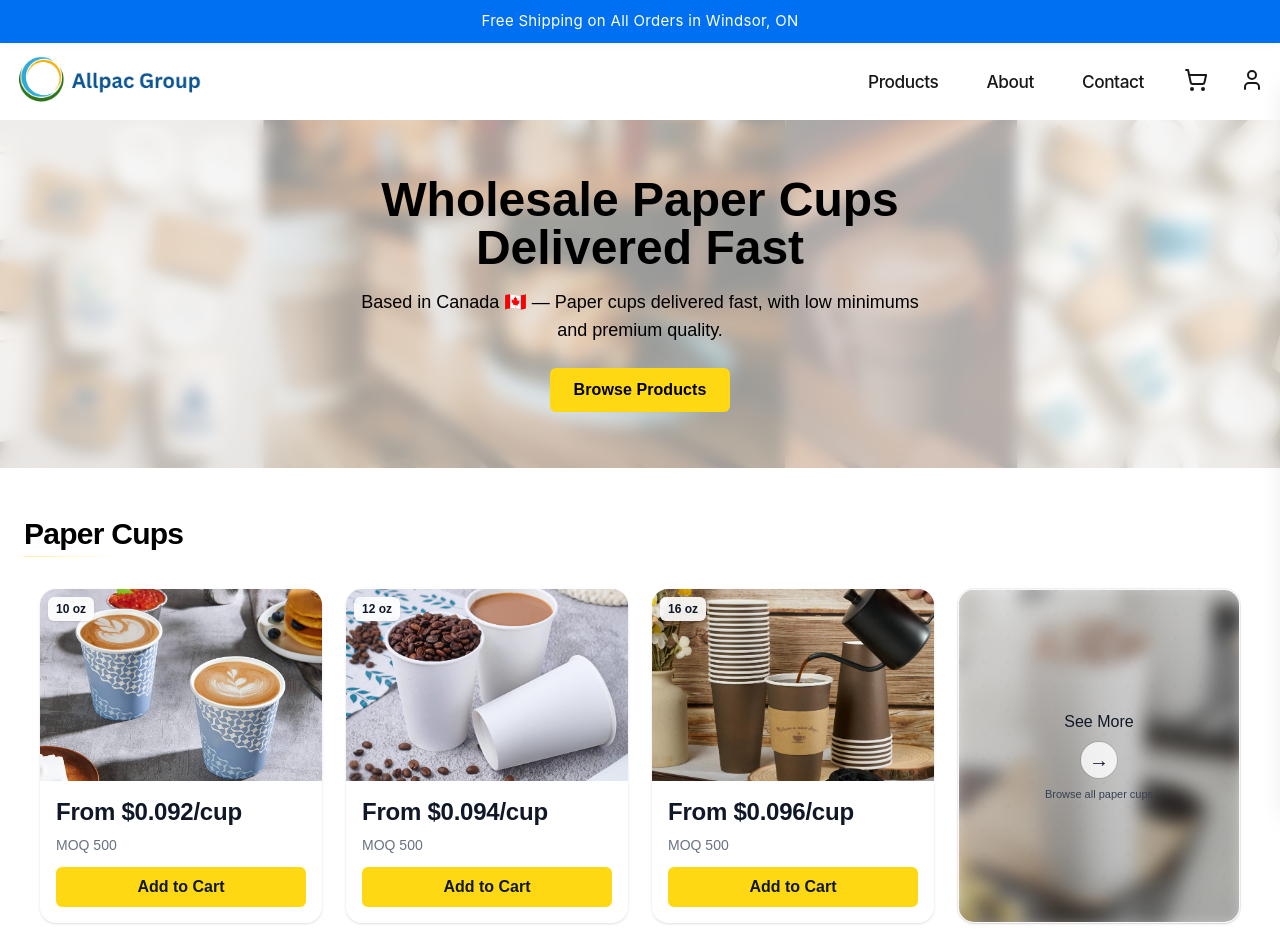
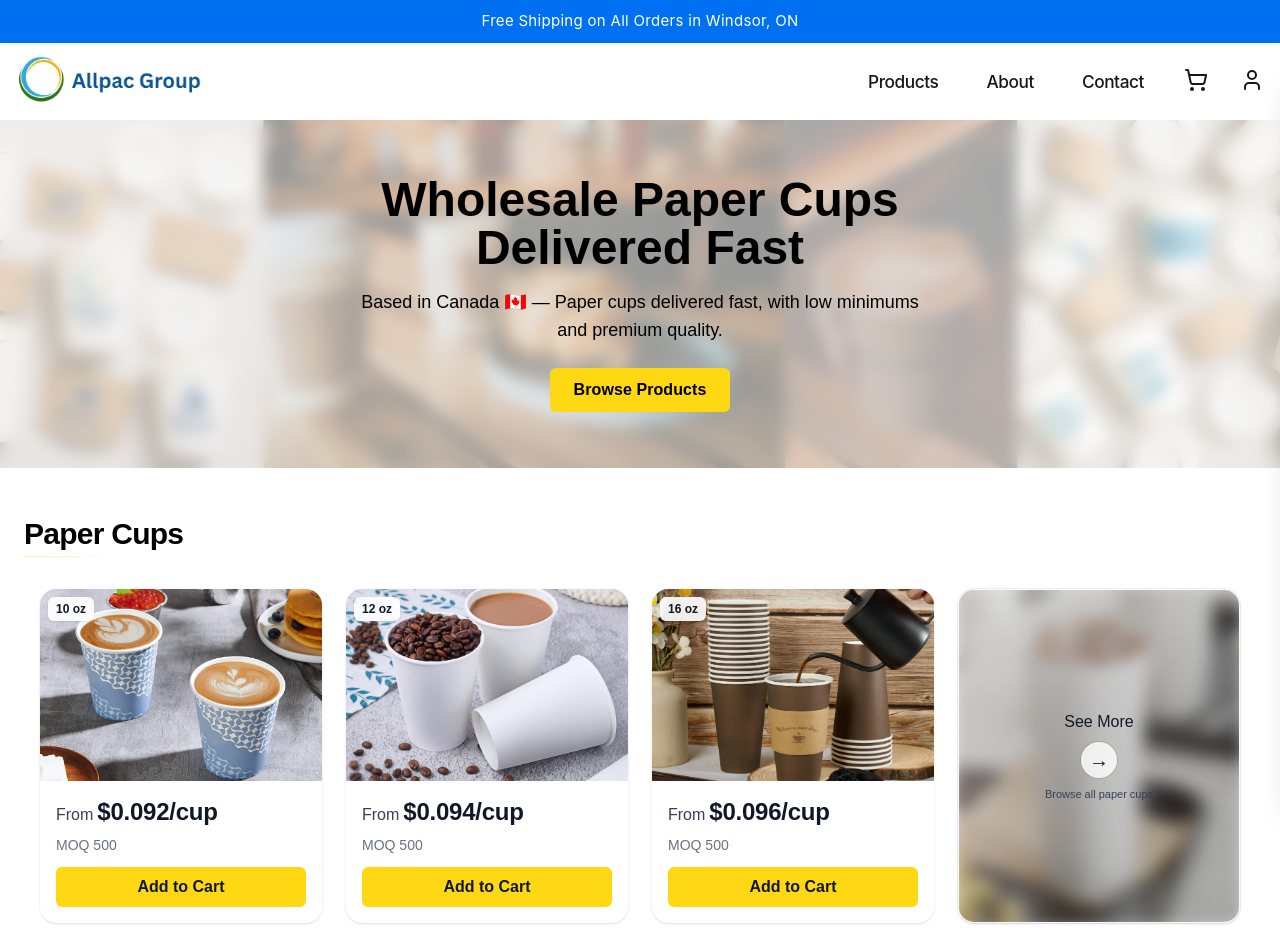
Before and after one commit to Emadedin1/allpacstore, a Next.js app: page / in a window 1280 px wide. Shown: the top 952 px of the page. Built offline with nearby package versions, Linux system fonts and the light colour scheme.

Commit message:
Update CupCard.jsx

```diff
--- a/src/components/CupCard.jsx
+++ b/src/components/CupCard.jsx
@@ -51,10 +51,13 @@ export default function CupCard({ cup }) {
 
       {/* Content — compact, title removed; price moved up */}
       <div className="p-3 sm:p-4 flex flex-col gap-2">
-        {/* Price copy updated */}
-        <p className="text-xl sm:text-2xl font-semibold leading-tight tracking-[-0.01em] text-gray-900">
-          From ${pricePerCup.toFixed(3)}/cup
-        </p>
+        {/* Price: small on mobile, larger on sm+, keep on one line */}
+        <div className="flex items-baseline gap-1 whitespace-nowrap">
+          <span className="text-xs text-gray-700 font-medium sm:text-base">From</span>
+          <span className="text-[15px] sm:text-2xl font-semibold leading-tight tracking-[-0.01em] text-gray-900">
+            ${pricePerCup.toFixed(3)}/cup
+          </span>
+        </div>
 
         {/* MOQ (secondary) */}
         <span className="text-xs sm:text-sm text-gray-500">MOQ {MIN_QTY}</span>
```
